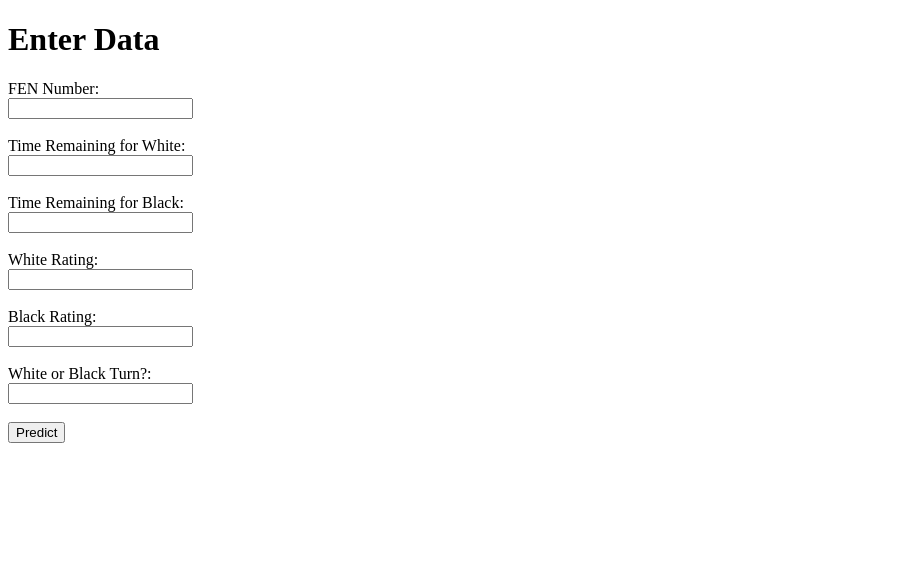
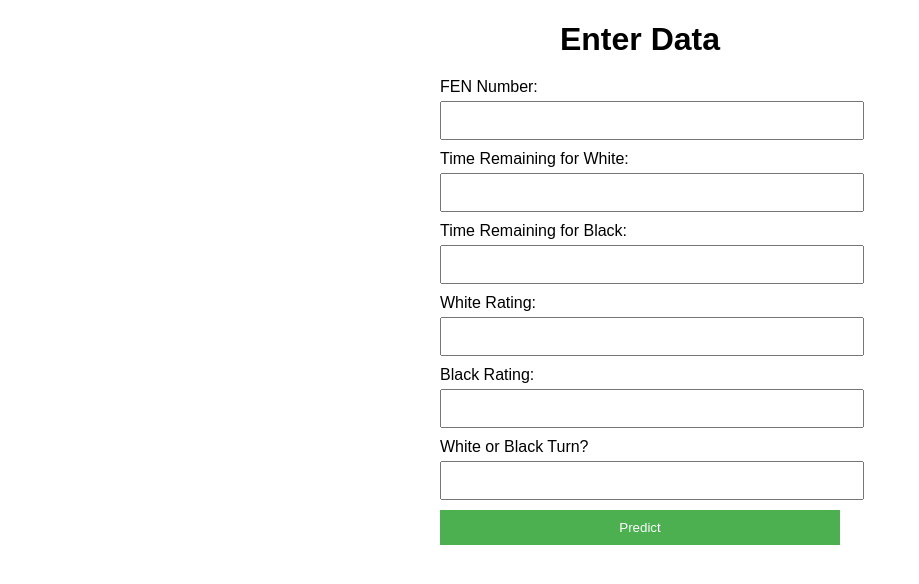
Before and after one commit to akatsipanos/chess-eval, a Flask app: page / in a window 1280 px wide. Shown: the top 584 px of the page, without its empty margins (0-919 px from the left). Run offline with Flask 3, Linux system fonts and the light colour scheme.

Commit message:
app upgrades

```diff
--- a/app.py
+++ b/app.py
@@ -18,8 +18,8 @@ def create_input(input_data):
     sf.set_fen_position(input_data['fen_number'])
 
     features = [convert_fen_to_matrix(input_data['fen_number']),
-                              int(input_data['white_time'])/total_time,
-                              int(input_data['black_time'])/total_time,
+                              float(input_data['white_time'])/total_time,
+                              float(input_data['black_time'])/total_time,
                               sf.get_evaluation()['value']/100,
                               turn_map[input_data['turn'].lower()],
                               int(input_data['white_rating']),
@@ -86,7 +86,8 @@ def predict():
 
     result_map = {'0':'White win','1':'Draw','2':'Black win'}
     result = result_map[str(pred)]
-    result_str = f'{result} - {round(y_pred.max().item()*100, 2)}%'
+    result_str =f'White win - {y_pred[0][0].item()*100:.2f}% Draw - {y_pred[0][1].item()*100:.2f}% Black win - {y_pred[0][2].item()*100:.2f}%'
+
     print(result_str)
 
     board = chess.Board()
@@ -95,7 +96,7 @@ def predict():
 
 
     # Return the prediction result to the user
-    return render_template('results.html', result=result_str, svg_image=image)
+    return render_template('results.html', result=result, result_str=result_str, svg_image=image)
 
 if __name__ == '__main__':
     # waitress.serve(app, port=5000, host='localhost')
--- a/templates/index.html
+++ b/templates/index.html
@@ -1,4 +1,77 @@
 <!DOCTYPE html>
+<html>
+<head>
+    <title>Enter Data</title>
+    <style>
+        body {
+            font-family: Arial, sans-serif;
+            margin: 20px;
+        }
+
+        h1 {
+            text-align: center;
+            margin-bottom: 20px;
+        }
+
+        form {
+            max-width: 400px;
+            margin: 0 auto;
+        }
+
+        label {
+            display: block;
+            margin-bottom: 5px;
+        }
+
+        input[type="text"] {
+            width: 100%;
+            padding: 10px;
+            margin-bottom: 10px;
+        }
+
+        input[type="submit"] {
+            width: 100%;
+            padding: 10px;
+            background-color: #4CAF50;
+            color: #fff;
+            border: none;
+            cursor: pointer;
+        }
+
+        input[type="submit"]:hover {
+            background-color: #45a049;
+        }
+    </style>
+</head>
+<body>
+    <h1>Enter Data</h1>
+    <form action="/predict" method="POST">
+        <label for="fen_number">FEN Number:</label>
+        <input type="text" id="fen_number" name="fen_number">
+
+        <label for="white_time">Time Remaining for White:</label>
+        <input type="text" id="white_time" name="white_time">
+
+        <label for="black_time">Time Remaining for Black:</label>
+        <input type="text" id="black_time" name="black_time">
+
+        <label for="white_rating">White Rating:</label>
+        <input type="text" id="white_rating" name="white_rating">
+
+        <label for="black_rating">Black Rating:</label>
+        <input type="text" id="black_rating" name="black_rating">
+
+        <label for="turn">White or Black Turn?</label>
+        <input type="text" id="turn" name="turn">
+
+        <input type="submit" value="Predict">
+    </form>
+</body>
+</html>
+
+
+
+<!-- <!DOCTYPE html>
 <html>
 <head>
     <title>Enter Data</title>
@@ -27,4 +100,4 @@
         <input type="submit" value="Predict">
     </form>
 </body>
-</html>
+</html> -->
```
Also changed, not shown: templates/results.html (+29 -2 lines), train.py (+4 -4 lines), figures/epochs_100__lr_0.1__gamma_0.8__scheduler_step.png (renamed from epochs_100__lr_0.1__gamma_0.8__scheduler_step.png), models/scaling.json (renamed from scaling.json), 2 other files.
